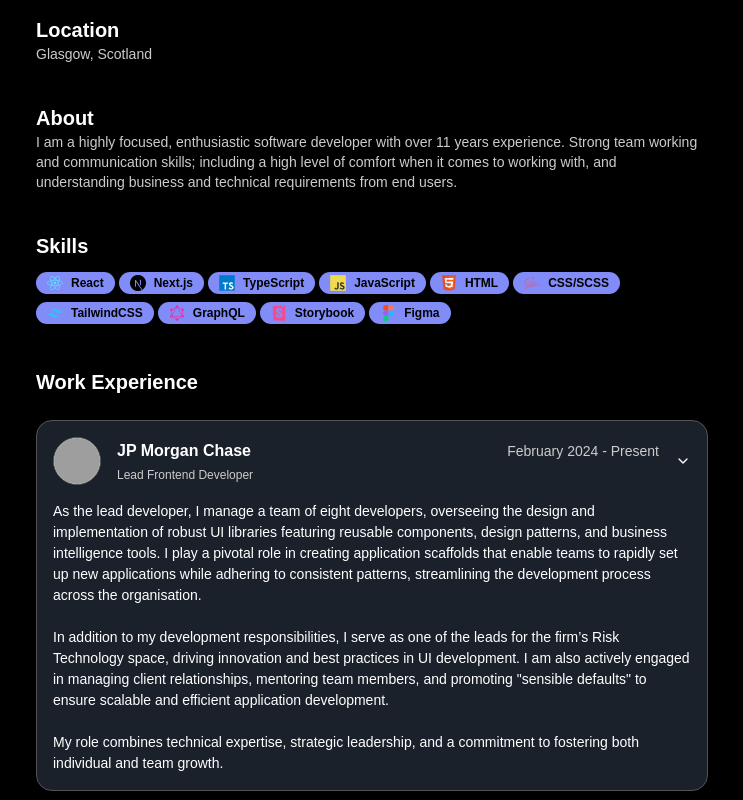
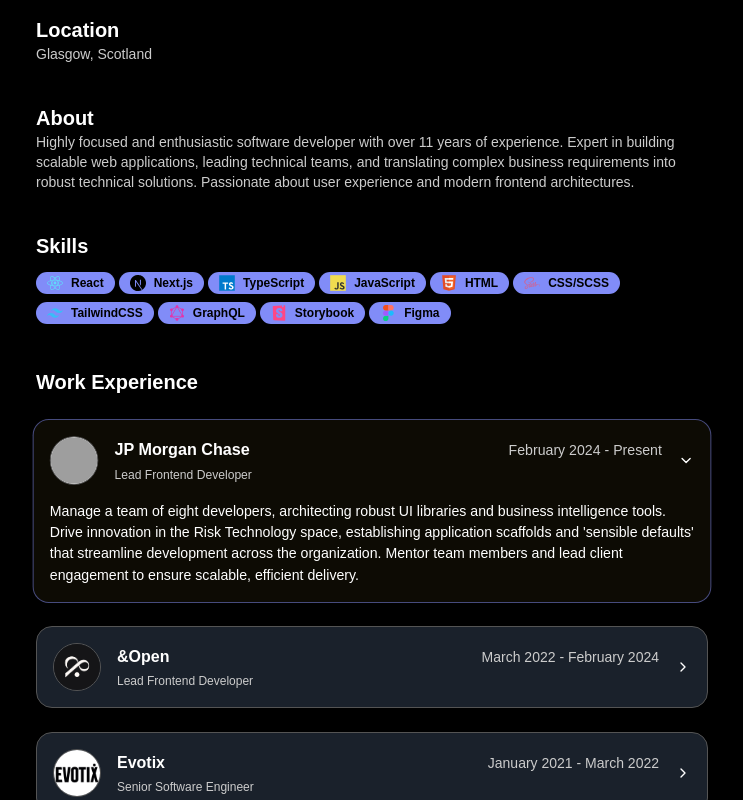
Before and after one commit to stevenmckinnon/resume-nextjs, a Next.js app: page / in a window 1280 px wide. Shown: the part 1080-1880 px from the top of the page, without its empty margins (268-1011 px from the left). Built offline with nearby package versions, Linux system fonts and the light colour scheme; grey boxes are pictures that could not be loaded.

Commit message:
Enhance layout and styling across components for improved user experience. Updates include adding background effects in RootLayout, refining hover effects in ProjectCard and ResumeCard, and enhancing badge interactions. Additionally, update resume data for clarity and conciseness.

```diff
--- a/src/components/project-card.tsx
+++ b/src/components/project-card.tsx
@@ -31,15 +31,15 @@
   image,
 }: ProjectCardProps) => {
   return (
-    <Card className="flex h-full flex-col overflow-hidden p-0">
+    <Card className="flex h-full flex-col overflow-hidden p-0 transition-all duration-300 hover:shadow-lg hover:-translate-y-1 border hover:border-primary/20">
       {image && (
-        <Link href={website} target="_blank" rel="noopener noreferrer">
+        <Link href={website} target="_blank" rel="noopener noreferrer" className="block cursor-pointer overflow-hidden">
           <Image
             src={image}
             alt={title}
             width={512}
             height={512}
-            className="w-full aspect-16/10 object-cover"
+            className="w-full aspect-16/10 object-cover transition-transform duration-500 hover:scale-105"
           />
         </Link>
       )}
--- a/src/components/resume-card.tsx
+++ b/src/components/resume-card.tsx
@@ -1,7 +1,6 @@
 "use client";
 import { Avatar, AvatarFallback, AvatarImage } from "@/components/ui/avatar";
 import { Badge } from "@/components/ui/badge";
-import { Card, CardHeader } from "@/components/ui/card";
 import { cn } from "@/lib/utils";
 import { motion } from "framer-motion";
 import { ChevronRightIcon } from "lucide-react";
@@ -43,9 +42,14 @@
   return (
     <div
       onClick={handleClick}
-      className="rounded-lg border bg-card text-card-foreground shadow-sm p-4 space-y-4 cursor-pointer"
+      className={cn(
+        "rounded-lg border bg-card text-card-foreground shadow-sm p-4 space-y-4 cursor-pointer transition-all duration-300 hover:shadow-md",
+        isExpanded
+          ? "scale-[1.01] shadow-md border-primary/50 bg-accent/5"
+          : "hover:bg-accent/50"
+      )}
     >
-      <div className="flex items-center space-x-4 !mb-0">
+      <div className="flex items-center space-x-4 mb-0!">
         <Avatar className="border size-12 bg-muted-background dark:bg-foreground">
           <AvatarImage src={logoUrl} alt={altText} className="object-cover" />
           <AvatarFallback>{altText[0]}</AvatarFallback>
--- a/src/components/ui/badge.tsx
+++ b/src/components/ui/badge.tsx
@@ -4,7 +4,7 @@
 import { cn } from "@/lib/utils"
 
 const badgeVariants = cva(
-  "inline-flex items-center rounded-md border px-2.5 py-0.5 text-xs font-semibold transition-colors focus:outline-none focus:ring-2 focus:ring-ring focus:ring-offset-2",
+  "inline-flex items-center rounded-md border px-2.5 py-0.5 text-xs font-semibold transition-all focus:outline-none focus:ring-2 focus:ring-ring focus:ring-offset-2 hover:scale-105",
   {
     variants: {
       variant: {
--- a/src/data/resume.tsx
+++ b/src/data/resume.tsx
@@ -11,9 +11,9 @@
   locationLink: "https://www.google.com/maps/place/glasgow",
   description:
     "I'm a Glasgow based frontend developer creating modern web apps.",
-  summary: `I am a highly focused, enthusiastic software developer with over ${calculateYearsOfExperience(
+  summary: `Highly focused and enthusiastic software developer with over ${calculateYearsOfExperience(
     "2014-06-30"
-  )}  years experience. Strong team working and communication skills; including a high level of comfort when it comes to working with, and understanding business and technical requirements from end users.`,
+  )} years of experience. Expert in building scalable web applications, leading technical teams, and translating complex business requirements into robust technical solutions. Passionate about user experience and modern frontend architectures.`,
   avatarUrl: "/me.jpg",
   skills: [
     {
@@ -83,11 +83,7 @@
       title: "Lead Frontend Developer",
       logoUrl: "/jpm.png",
       start: "February 2024",
-      description: `As the lead developer, I manage a team of eight developers, overseeing the design and implementation of robust UI libraries featuring reusable components, design patterns, and business intelligence tools. I play a pivotal role in creating application scaffolds that enable teams to rapidly set up new applications while adhering to consistent patterns, streamlining the development process across the organisation.
-
-In addition to my development responsibilities, I serve as one of the leads for the firm’s Risk Technology space, driving innovation and best practices in UI development. I am also actively engaged in managing client relationships, mentoring team members, and promoting "sensible defaults" to ensure scalable and efficient application development.
-
-My role combines technical expertise, strategic leadership, and a commitment to fostering both individual and team growth.`,
+      description: `Manage a team of eight developers, architecting robust UI libraries and business intelligence tools. Drive innovation in the Risk Technology space, establishing application scaffolds and 'sensible defaults' that streamline development across the organization. Mentor team members and lead client engagement to ensure scalable, efficient delivery.`,
     },
     {
       company: "&Open",
@@ -98,9 +94,7 @@
       logoUrl: "/andopen.png",
       start: "March 2022",
       end: "February 2024",
-      description: `Contributing to the development of a multi-tenant corporate gifting platform, I have helped enable companies to seamlessly deliver tailored and curated gifts to employees, clients, and other stakeholders. Employing React and TypeScript, I have participated in crafting a responsive, accessible, and secure application through the creation of a well-tested and documented custom component library, hooks, and functions. The platform showcases a versatile gift recipient interface, and personalised emails that adapt to each client's branding, fostering trust among recipients and emphasising the gifts' origins.
-
-In close collaboration with management, product, and design teams, I consistently strive to surpass client needs and expectations. As a proactive team member, I have confidently led initiatives, mentored colleagues, and contributed to shaping the company's strategic direction.`,
+      description: `Led frontend development for a multi-tenant corporate gifting platform, enabling seamless delivery to global clients. Architected a custom, accessible component library and comprehensive testing suite using React and TypeScript. Collaborated cross-functionally to shape product strategy, delivering personalized user experiences that strengthened client brand trust.`,
     },
     {
       company: "Evotix",
@@ -111,7 +105,7 @@
       logoUrl: "/evotix.png",
       start: "January 2021",
       end: "March 2022",
-      description: `Worked on the next generation of the company’s health and safety application. Using React/TypeScript to build a responsive, modern and secure application. This involved building a component library to transform JSON into complex forms using a bespoke renderer, which can be used by the client to create custom forms, with strong considerations to accessibility, language and simplicity. Working alongside the product and UX teams to meet customer needs and expectations.`,
+      description: `Engineered the next-generation health and safety application using React and TypeScript. Built a bespoke rendering engine to transform JSON into complex, accessible forms, significantly enhancing user customization capabilities. Partnered with product and UX teams to deliver a modern, secure, and responsive application.`,
     },
     {
       company: "JP Morgan Chase",
@@ -122,7 +116,7 @@
       logoUrl: "/jpm.png",
       start: "May 2019",
       end: "December 2020",
-      description: `Building an Electron based desktop platform for Windows, which is used by multiple development teams and end users across the firm. Using Typescript, React and Redux and OpenFin to power the platform, which offers advanced layout capabilities, and client-side interoperability.`,
+      description: `Developed a high-performance Electron-based desktop platform for Windows, serving users firm-wide. Leveraged TypeScript, React, Redux, and OpenFin to deliver advanced layout capabilities and seamless client-side interoperability.`,
     },
     {
       company: "JP Morgan Chase",
@@ -133,7 +127,7 @@
       logoUrl: "/jpm.png",
       start: "June 2018",
       end: "May 2019",
-      description: `Worked to build a modern and responsive GraphQL playground, and an aggregated company news application, with the end-user in mind. I also worked with the UX team to host usability sessions to determine end-user’s expectations and needs. Building React component library for other development teams in the firm to use. Training team members up on front end technologies.`,
+      description: `Built a modern GraphQL playground and aggregated news application, conducting usability sessions to refine the user experience. Developed a shared React component library and trained team members on modern frontend technologies.`,
     },
     {
       company: "JP Morgan Chase",
@@ -144,7 +138,7 @@
       logoUrl: "/jpm.png",
       start: "November 2016",
       end: "June 2018",
-      description: `Full stack developer with other responsibilities including: discussing business requirements with end users on a global scale, making design decisions for the project, handling deployments and maintaining stability of application environments, and working with, and managing Scrum and agile methodologies. Training new team members.`,
+      description: `Full stack development with a focus on global business requirements and system architecture. Managed deployments, maintained environment stability, and led Agile ceremonies. Mentored junior developers and drove adoption of best practices.`,
     },
     {
       company: "JP Morgan Chase",
@@ -155,14 +149,12 @@
       logoUrl: "/jpm.png",
       start: "June 2014",
       end: "November 2016",
-      description: `Key point of contact for designing — utilising wireframes and proof of concepts — and implementing the application front end to meet end user needs.
-
-Development of a comprehensive, automated end-to-end test suite. Leveraging the power of Selenium and embracing BDD principles.`,
+      description: `Designed and implemented application frontends based on wireframes and user needs. Developed a comprehensive, automated end-to-end test suite using Selenium and BDD principles to ensure software quality.`,
     },
   ],
   education: [
     {
-      school: "Glasgow Caledonian Univeristy",
+      school: "Glasgow Caledonian University",
       href: "https://www.gcu.ac.uk/",
       degree: "BSc (Honours)",
       logoUrl: "/gcu.png",
@@ -200,7 +192,7 @@
   projects: [
     {
       name: "Caley",
-      description: `A modern invoice management application built with Next.js, Prisma, and Better Auth. Features include authentication with email/password and password reset, email notifications via Resend, invoice creation and management, a dashboard with analytics, and a modern UI.`,
+      description: `A comprehensive invoice management solution engineered with Next.js, Prisma, and Better Auth. Features secure authentication, automated email notifications via Resend, and real-time analytics, wrapped in a polished, modern UI.`,
       website: "https://caley.app",
       github: "https://github.com/stevenmckinnon/invoice-app",
       defaultExpanded: true,
@@ -218,7 +210,7 @@
     },
     {
       name: "Photography Portfolio",
-      description: `A beautiful photography portfolio website built with Next.js, Tailwind CSS, and shadcn/ui. Features include a responsive design, image optimization with Cloudinary, and a modern UI optimized for Next.js and Vercel.`,
+      description: `A high-performance portfolio site showcasing photography work. Built with Next.js and Tailwind CSS, utilizing Cloudinary for optimized image delivery and shadcn/ui for a refined aesthetic.`,
       website: "https://stevenmckinnon.co.uk",
       github: "https://github.com/stevenmckinnon/photography",
       defaultExpanded: true,
@@ -234,7 +226,7 @@
     },
     {
       name: "Biosite",
-      description: `A customizable link-in-bio tool built with Next.js and Tailwind CSS.`,
+      description: `A customizable, open-source link-in-bio tool built with Next.js. Offers a lightweight, performance-focused alternative to commercial services.`,
       website: "https://www.stevemck.link",
       github: "https://github.com/stevenmckinnon/biosite",
       defaultExpanded: true,
@@ -243,7 +235,7 @@
     },
     {
       name: "Log Dumper",
-      description: `A utility package for dumping logs in Node.js applications. Published on npm, this package provides a simple and efficient way to handle log output in development and production environments.`,
+      description: `A specialized Node.js utility for efficient log management in development and production. Published on npm to streamline debugging workflows.`,
       website: "https://www.npmjs.com/package/@stevenmckinnon/log-dumper",
       github: "https://github.com/stevenmckinnon/log-dumper",
       defaultExpanded: true,
```
Also changed, not shown: src/app/layout.tsx (+4 -3 lines).
